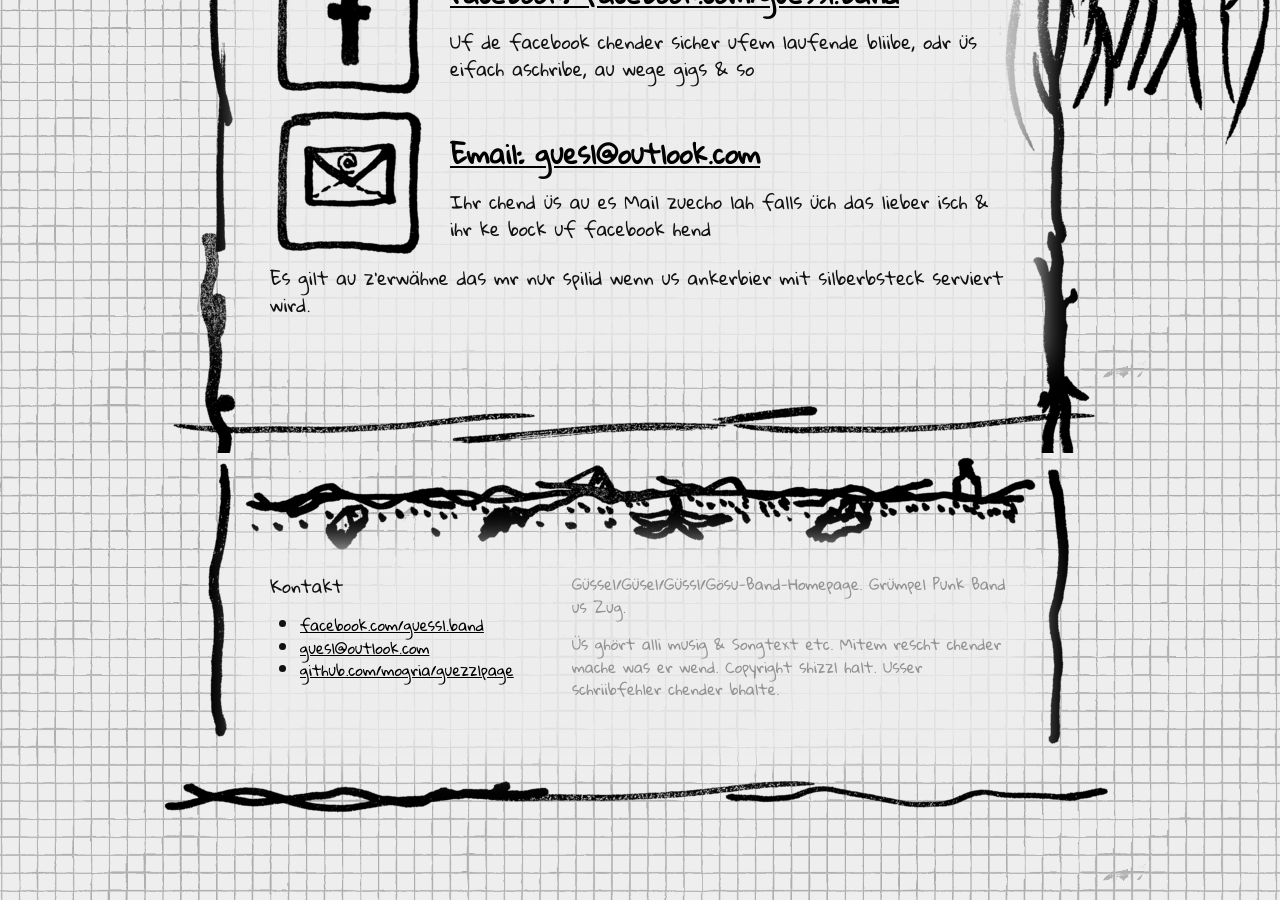
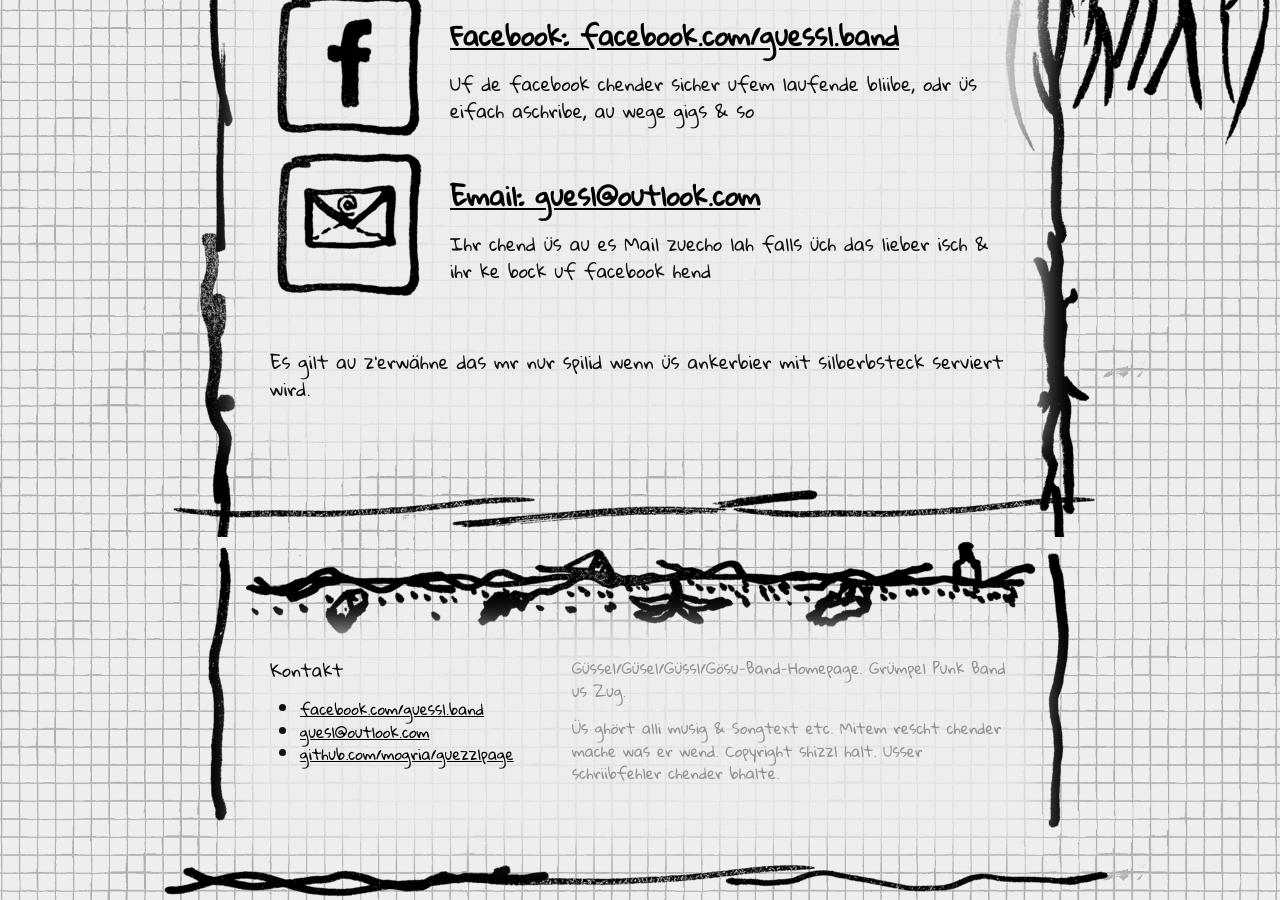
Before and after one commit to mogria/guezzlpage, a Jekyll site: the page built from contact.html, in a window 1280 px wide and 900 px high, scrolled down 602 px. Built offline with Jekyll 4.4.1, drawn with Linux system fonts in a browser that asks for light colours.

Commit message:
typo & formatting

```diff
--- a/contact.html
+++ b/contact.html
@@ -10,6 +10,8 @@ menu_link_left: 51%
 ---
 
 <p>So chend er üs erreiche für afrage oder halt anders zügs:</p>
+
+<p>&nbsp;</p>
 
 <div class="contact-facebook">
     <a href="https://www.facebook.com/guessl.band" class="contact-link">
@@ -29,8 +31,11 @@ menu_link_left: 51%
         </div>
         <h3 class="contact-name">Email: guesl ät outlook döt kom</h3>
     </a>
+
     <p class="contact-description">Ihr chend üs au es Mail zuecho lah falls üch das lieber isch &amp; ihr ke bock uf facebook hend</p>
 </div>
 <div class="clear" />
 
-<p>Es gilt au z'erwähne das mr nur spilid wenn us ankerbier mit silberbsteck serviert wird.</p>
+<p>&nbsp;</p>
+
+<p>Es gilt au z'erwähne das mr nur spilid wenn üs ankerbier mit silberbsteck serviert wird.</p>
```
